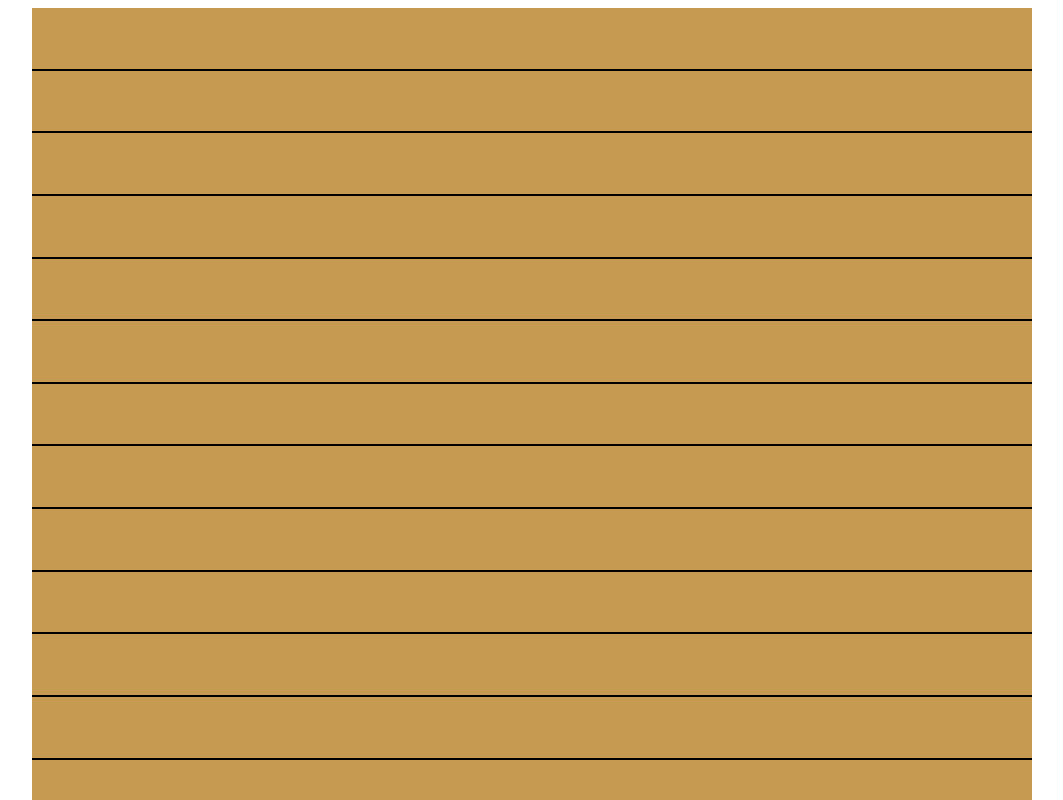
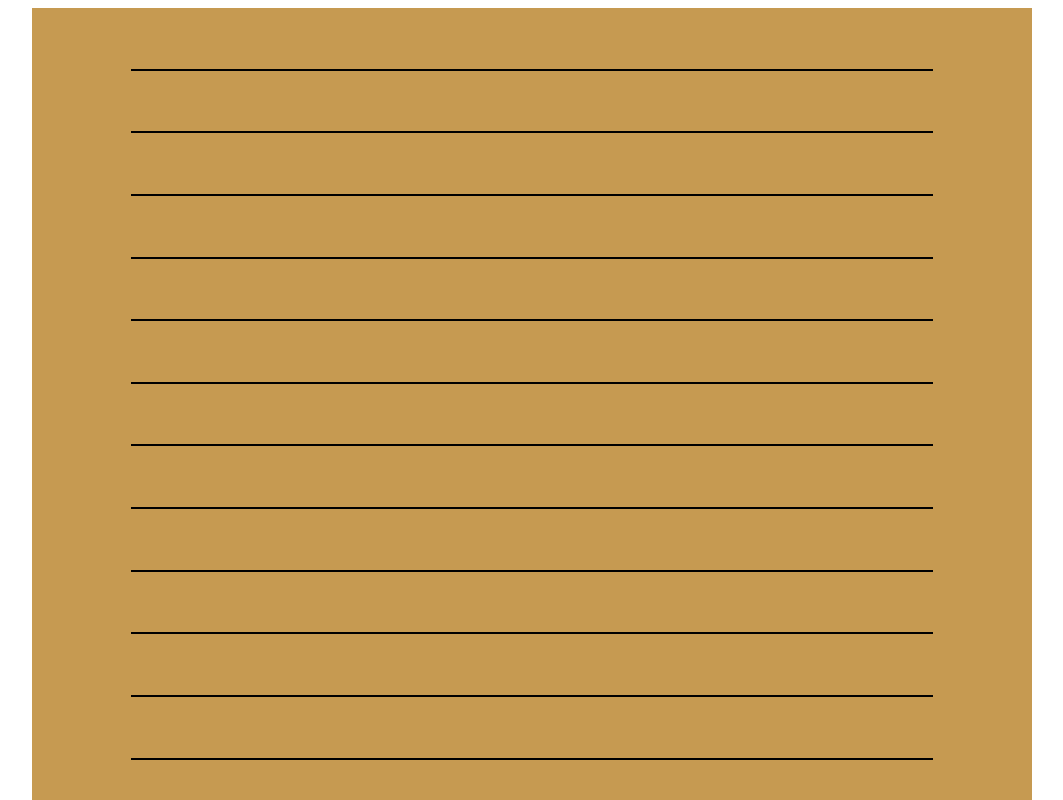
Before and after one commit to jhssttj/Omok, a React (Create React App) app: page / in a window 1280 px wide. Shown: the top 800 px of the page, without its empty margins (108-1171 px from the left). Built offline with nearby package versions, Linux system fonts and the light colour scheme.

Commit message:
Modify row and test center position

```diff
--- a/src/styles/Board.css
+++ b/src/styles/Board.css
@@ -1,6 +1,7 @@
 .board {
   display: flex;
   justify-content: space-evenly;
+  align-items: center;
   flex-direction: column;
   width: 1000px;
   height: 1000px;
@@ -8,5 +9,7 @@
 }
 
 .row {
+  width: 80%;
+
   border: 0.25px solid black;
 }
```
